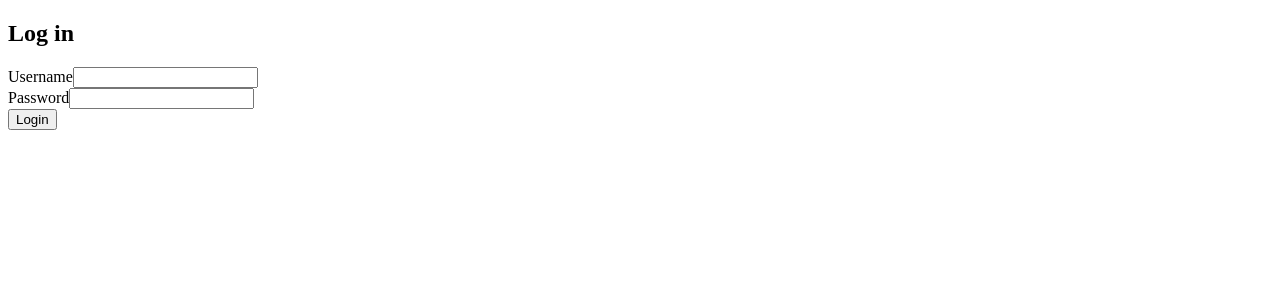
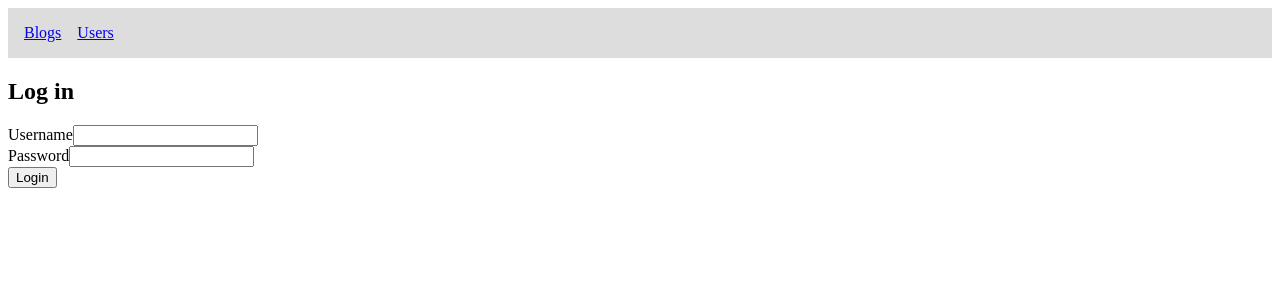
Before and after one commit to dascally/full-stack-open, a React (Create React App) app in the folder part7/bloglist-frontend/: page / in a window 1280 px wide. Shown: the top 300 px of the page. Built offline with nearby package versions, Linux system fonts and the light colour scheme.

Commit message:
Complete exercise 7.17

```diff
--- a/part7/bloglist-frontend/src/App.js
+++ b/part7/bloglist-frontend/src/App.js
@@ -4,7 +4,7 @@ import { useDispatch, useSelector } from 'react-redux';
 import { set3sNotification } from './reducers/notificationSlice';
 import { login, setUser } from './reducers/userSlice';
 
-import { Outlet } from 'react-router-dom';
+import { Link, Outlet } from 'react-router-dom';
 import Notification from './components/Notification';
 
 const App = () => {
@@ -55,10 +55,30 @@ const App = () => {
 
   return (
     <>
+      <nav
+        style={{
+          display: 'flex',
+          gap: '1rem',
+          alignItems: 'center',
+          padding: '1rem',
+          background: '#ddd',
+        }}
+      >
+        <Link to='/blogs'>Blogs</Link>
+        <Link to='/users'>Users</Link>
+        {user ? (
+          <p style={{ margin: '0' }}>
+            {user.name} is logged in.{' '}
+            <button type='button' onClick={handleLogoutClick}>
+              Logout
+            </button>
+          </p>
+        ) : null}
+      </nav>
+      <Notification message={notification} />
       {user === null ? (
         <>
           <h2>Log in</h2>
-          <Notification message={notification} />
           <form onSubmit={handleLoginSubmit}>
             <div>
               <label htmlFor='username'>Username</label>
@@ -93,14 +113,6 @@ const App = () => {
         </>
       ) : (
         <>
-          <Notification message={notification} />
-          <p>
-            {user.name} is logged in.{' '}
-            <button type='button' onClick={handleLogoutClick}>
-              Logout
-            </button>
-          </p>
-
           <Outlet />
         </>
       )}
```
